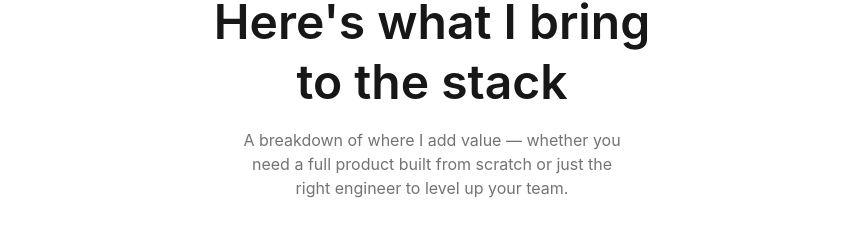
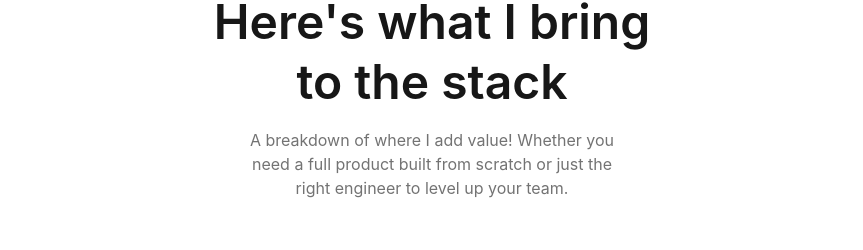
Before and after one commit to Isaiah-Hamilton/isaiah-hamilton.dev, a SvelteKit app: page / in a window 1280 px wide. Shown: the part 1012-1262 px from the top of the page, without its empty margins (208-1071 px from the left). Built offline with nearby package versions, Linux system fonts and the light colour scheme; some icons are missing.

Commit message:
Fix punctuation in value copy

```diff
--- a/src/routes/+page.svelte
+++ b/src/routes/+page.svelte
@@ -98,7 +98,7 @@
                 Here's what I bring to the stack
             </h2>
             <p class="text-base text-neutral-500 mt-4 max-w-sm mx-auto">
-                A breakdown of where I add value — whether you need a full
+                A breakdown of where I add value! Whether you need a full
                 product built from scratch or just the right engineer to level
                 up your team.
             </p>
```
